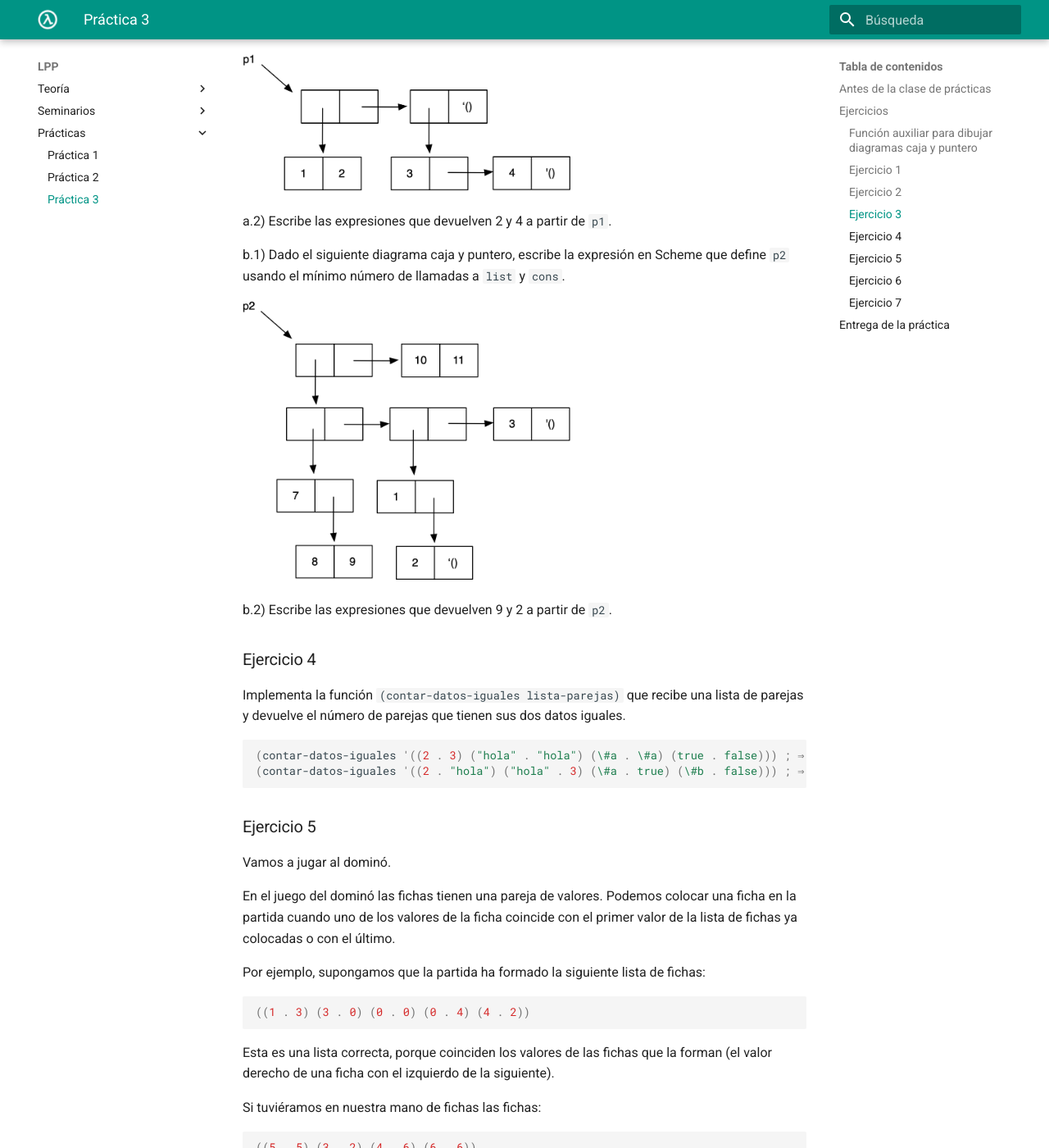
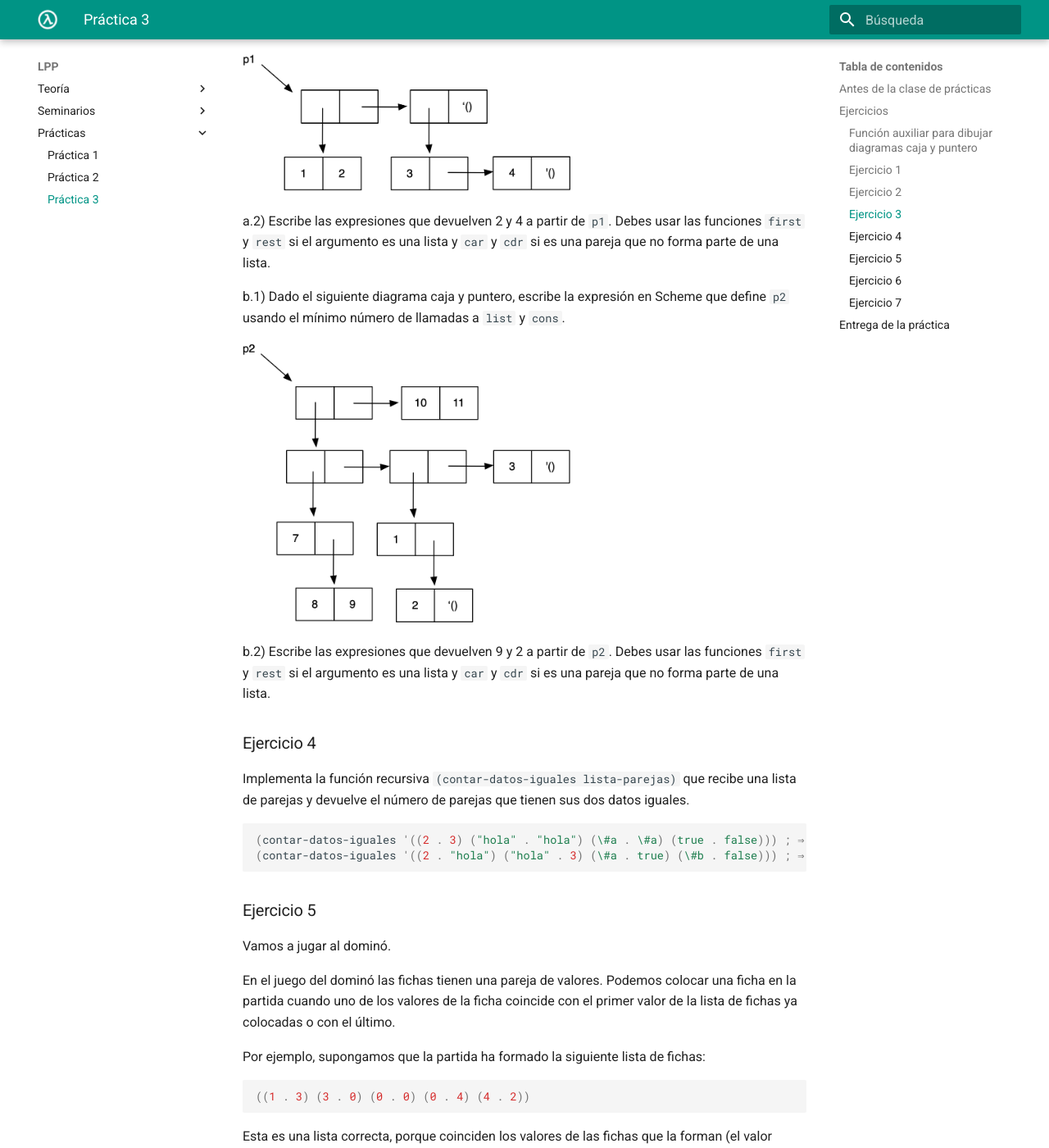
Before and after one commit to domingogallardo/apuntes-lpp, an MkDocs documentation site: the page built from docs/practicas/practica03/practica03.md, in a window 1280 px wide and 1400 px high, scrolled down 4446 px. Shown: the whole window at 82% size. Built offline with MkDocs 1.6.1 and Material for MkDocs 9.7.7, drawn with Linux system fonts in a browser that asks for light colours; some of the changed text lies outside the part shown.

Commit message:
Correcciones práctica

````diff
--- a/docs/practicas/practica03/practica03.md
+++ b/docs/practicas/practica03/practica03.md
@@ -180,19 +180,25 @@ función gráfica `caja-puntero` para comprobar si tu solución es correcta.
 
 <img src="imagenes/box-and-pointer.png" width="400px"/>
 
-a.2) Escribe las expresiones que devuelven 2 y 4 a partir de `p1`.
+a.2) Escribe las expresiones que devuelven 2 y 4 a partir de
+`p1`. Debes usar las funciones `first` y `rest` si el argumento es una
+lista y `car` y `cdr` si es una pareja que no forma parte de una lista.
 
 b.1) Dado el siguiente diagrama caja y puntero, escribe la expresión en
 Scheme que define `p2` usando el mínimo número de llamadas a `list` y `cons`.
 
 <img src="imagenes/box-and-pointer2.png" width="400px"/>
 
-b.2) Escribe las expresiones que devuelven 9 y 2 a partir de `p2`.
+b.2) Escribe las expresiones que devuelven 9 y 2 a partir de
+`p2`. Debes usar las funciones `first` y `rest` si el argumento es una
+lista y `car` y `cdr` si es una pareja que no forma parte de una
+lista.
 
 ### Ejercicio 4 ###
 
-Implementa la función `(contar-datos-iguales lista-parejas)` que recibe una lista de parejas
-y devuelve el número de parejas que tienen sus dos datos iguales.
+Implementa la función recursiva `(contar-datos-iguales lista-parejas)`
+que recibe una lista de parejas y devuelve el número de parejas que
+tienen sus dos datos iguales.
 
 
 ```racket
@@ -227,9 +233,9 @@ Si tuviéramos en nuestra mano de fichas las fichas:
 
 podríamos colocar la ficha `(3 . 2)` al final de la lista de la partida (girándola).
 
-a) Implementa la función `(domino-correcto? fichas)` que recibe una lista
-de fichas resultantes de una partida de dominó y comprueba si
-las fichas están colocadas de forma correcta.
+a) Implementa la función recursiva `(domino-correcto? fichas)` que
+recibe una lista de fichas resultantes de una partida de dominó y
+comprueba si las fichas están colocadas de forma correcta.
 
 ```racket
 (define partida '((1 . 3) (3 . 0) (0 . 0) (0 . 4) (4 . 2)))
@@ -238,10 +244,10 @@ las fichas están colocadas de forma correcta.
 (domino-correcto? '((1 . 4) (2 . 1))) ; ⇒ #f
 ```
 
-b) Implementa la función `(juega? mano partida)` que recibe una mano
-(una lista de fichas) y otra lista de fichas colocadas en la partida y
-devuelve `#t` si existe alguna ficha de la mano que se puede colocar en
-la partida.
+b) Implementa la función recursiva `(juega? mano partida)` que recibe
+una mano (una lista de fichas) y otra lista de fichas colocadas en la
+partida y devuelve `#t` si existe alguna ficha de la mano que se puede
+colocar en la partida.
 
 ```
 (define mano '((5 . 5) (3 . 2) (4 . 6) (6 . 6)))
@@ -282,7 +288,8 @@ Ejemplos:
 (suma-impares-pares '(3 1 5))           ; ⇒ (9 . 0)
 ```
 
-c) Recuerda la función `(veces lista id)` que vimos en teoría:
+c) Recuerda la función recursiva `(veces lista id)` que vimos en
+teoría:
 
 ```racket
 (define (veces lista id)
````
